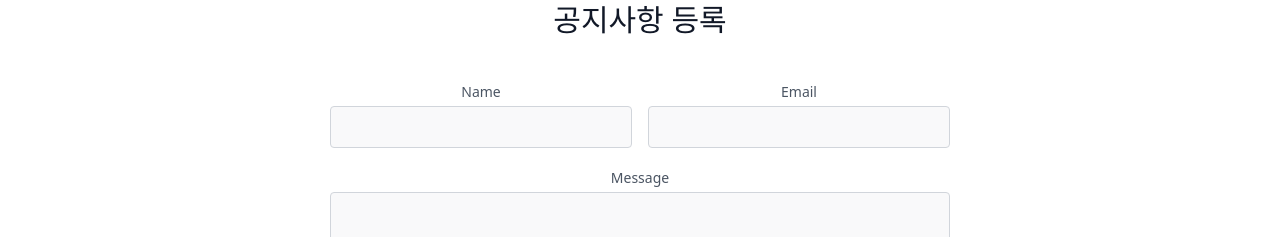
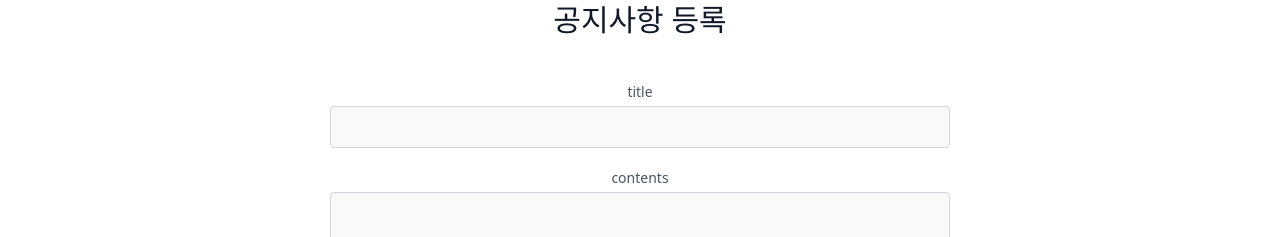
Before and after one commit to jinsumin/inbody-app, a Next.js app: page /register in a window 1280 px wide. Shown: the part 162-399 px from the top of the page. Built offline with nearby package versions, Linux system fonts and the light colour scheme.

Commit message:
update submit api

```diff
--- a/components/board/board-items.js
+++ b/components/board/board-items.js
@@ -3,19 +3,15 @@ import React from "react";
 
 const BoardItems = ({ data }) => {
   const title = data.properties.title.title[0].plain_text;
-  const contents = data.properties.contents.rich_text[0].plain_text;
-  const start = data.properties.Period.date.start;
-  const end = data.properties.Period.date.end;
+  // const contents = data.properties.contents.rich_text[0].plain_text;
+  // const start = data.properties.Period.date.start;
+  // const end = data.properties.Period.date.end;
 
   return (
     <div className="project-card">
-      <Link href={`${link}`}>
-        <a target="_blank" rel="noopener noreferrer">
-          <div>
-            {title}
-          </div>
-        </a>
-      </Link>
+      <div>
+        {title}
+      </div>
     </div>
   );
 };
--- a/components/header.js
+++ b/components/header.js
@@ -5,12 +5,12 @@ export default function Header() {
     <>
       <header className="sticky top-0 z-50 text-gray-600 body-font shadow-2xl">
         <div className="container mx-auto flex flex-wrap p-5 flex-col md:flex-row items-center">
-          <a
-            href="#main-section"
+          <Link
+            href="/"
             className="flex title-font font-medium items-center text-gray-900 mb-4 md:mb-0"
           >
             <span className="ml-3 text-xl">inbody test</span>
-          </a>
+          </Link>
           <nav className="md:ml-auto flex flex-wrap items-center text-base justify-center">
             <Link href="/" className="flex items-center text-lg px-4 -mb-1 border-b-2 border-transparent hover:border-teal-600 focus:border-teal-600 no-underline">
                 공지사항
--- a/pages/api/submit-form.js
+++ b/pages/api/submit-form.js
@@ -14,29 +14,31 @@ export default async function handler(req, res) {
       .json({ message: `${req.method} requests are not allowed` });
   }
   try {
-    const { name, email, message } = JSON.parse(req.body);
+    const { title, contents, date } = JSON.parse(req.body);
     await notion.pages.create({
       parent: {
         database_id: DATABASE_ID,
       },
       properties: {
-        Name: {
-          title: [
+        contents: {
+          rich_text: [
             {
               text: {
-                content: name,
+                content: contents,
               },
             },
           ],
         },
-        Email: {
-          email: email,
+        Date: {
+          Date: {
+            start: date,
+          },
         },
-        Message: {
-          rich_text: [
+        title: {
+          title: [
             {
               text: {
-                content: message,
+                content: title,
               },
             },
           ],
--- a/pages/index.js
+++ b/pages/index.js
@@ -8,12 +8,12 @@ export default function Home({ board }) {
   return (
     <Layout>
       <Head>
-        <title>SOOMIN`s PORTFOLIO</title>
+        <title>InBody TEST</title>
         <meta name="description" content="Generated by create next app" />
-        <link rel="icon" href="/dev.png" />
+        <link rel="icon" href="/favicon.ico" />
       </Head>
       <div>
-        {/* <Board board={board} /> */}
+        <Board board={board} />
       </div>
     </Layout>
   );
@@ -24,14 +24,14 @@ export async function getServerSideProps() {
     method: "POST",
     headers: {
       Accept: "application/json",
-      "Notion-Version": "2022-06-28",
+      "Notion-Version": "2022-02-22",
       "Content-Type": "application/json",
       Authorization: `Bearer ${TOKEN}`,
     },
     body: JSON.stringify({
       sorts: [
         {
-          property: "date",
+          property: "Date",
           direction: "ascending",
         },
       ],
@@ -45,6 +45,7 @@ export async function getServerSideProps() {
   );
   let board = null;
   board = await response.json();
+  console.log(board);
 
   return {
     props: { board }, // will be passed to the page component as props
--- a/pages/register.js
+++ b/pages/register.js
@@ -11,23 +11,26 @@ const Register = () => {
     router.replace(router.asPath);
   };
 
-  const [name, setName] = useState("");
-  const [email, setEmail] = useState("");
-  const [message, setMessage] = useState("");
+  const [title, setTitle] = useState("");
+  const [contents, setContents] = useState("");
+  const [date, setDate] = useState("");
 
   const submitForm = async (e) => {
+    date = new Date().toJSON();
+    console.log(date);
+    // setDate(date);
     e.preventDefault();
     const res = await fetch("https://inbody-board.vercel.app/api/submit-form", {
       method: "POST",
-      body: JSON.stringify({ name, email, message }),
+      body: JSON.stringify({ title, contents, date }),
     });
 
     if (res.status === 201) {
       refreshServerSide();
-      setName("");
-      setEmail("");
-      setMessage("");
-      toast("메시지가 성공적으로 전달 되었습니다!!!", { type: "success" });
+      setTitle("");
+      setContents("");
+      setDate("");
+      toast("공지사항 등록 성공!!!", { type: "success" });
     } else {
       toast("전송 실패 : 입력창을 확인해 주세요!!!", { type: "error" });
     }
@@ -38,7 +41,7 @@ const Register = () => {
       <Head>
         <title>SOOMIN`s PORTFOLIO</title>
         <meta name="description" content="Generated by create next app" />
-        <link rel="icon" href="/dev.png" />
+        <link rel="icon" href="/vercel.svg" />
       </Head>
       <div id="submit-section">
         <section className="text-gray-600 body-font relative">
@@ -50,39 +53,20 @@ const Register = () => {
               <form onSubmit={submitForm}>
                 <div className="lg:w-1/2 md:w-2/3 mx-auto">
                   <div className="flex flex-wrap -m-2">
-                    <div className="p-2 w-1/2">
+                    <div className="p-2 w-full">
                       <div className="relative">
                         <label
-                          htmlFor="name"
+                          htmlFor="title"
                           className="leading-7 text-sm text-gray-600"
                         >
-                          Name
+                          title
                         </label>
                         <input
                           type="text"
-                          id="name"
-                          name="name"
-                          value={name}
-                          onChange={(e) => setName(e.target.value)}
-                          required
-                          className="w-full bg-gray-100 bg-opacity-50 rounded border border-gray-300 focus:border-indigo-500 focus:bg-white focus:ring-2 focus:ring-indigo-200 text-base outline-none text-gray-700 py-1 px-3 leading-8 transition-colors duration-200 ease-in-out"
-                        />
-                      </div>
-                    </div>
-                    <div className="p-2 w-1/2">
-                      <div className="relative">
-                        <label
-                          htmlFor="email"
-                          className="leading-7 text-sm text-gray-600"
-                        >
-                          Email
-                        </label>
-                        <input
-                          type="email"
-                          id="email"
-                          name="email"
-                          value={email}
-                          onChange={(e) => setEmail(e.target.value)}
+                          id="title"
+                          title="title"
+                          value={title}
+                          onChange={(e) => setTitle(e.target.value)}
                           required
                           className="w-full bg-gray-100 bg-opacity-50 rounded border border-gray-300 focus:border-indigo-500 focus:bg-white focus:ring-2 focus:ring-indigo-200 text-base outline-none text-gray-700 py-1 px-3 leading-8 transition-colors duration-200 ease-in-out"
                         />
@@ -91,16 +75,16 @@ const Register = () => {
                     <div className="p-2 w-full">
                       <div className="relative">
                         <label
-                          htmlFor="message"
+                          htmlFor="contents"
                           className="leading-7 text-sm text-gray-600"
                         >
-                          Message
+                          contents
                         </label>
                         <textarea
-                          id="message"
-                          name="message"
-                          value={message}
-                          onChange={(e) => setMessage(e.target.value)}
+                          id="contents"
+                          name="contents"
+                          value={contents}
+                          onChange={(e) => setContents(e.target.value)}
                           required
                           className="w-full bg-gray-100 bg-opacity-50 rounded border border-gray-300 focus:border-indigo-500 focus:bg-white focus:ring-2 focus:ring-indigo-200 h-32 text-base outline-none text-gray-700 py-1 px-3 resize-none leading-6 transition-colors duration-200 ease-in-out"
                         ></textarea>
```
